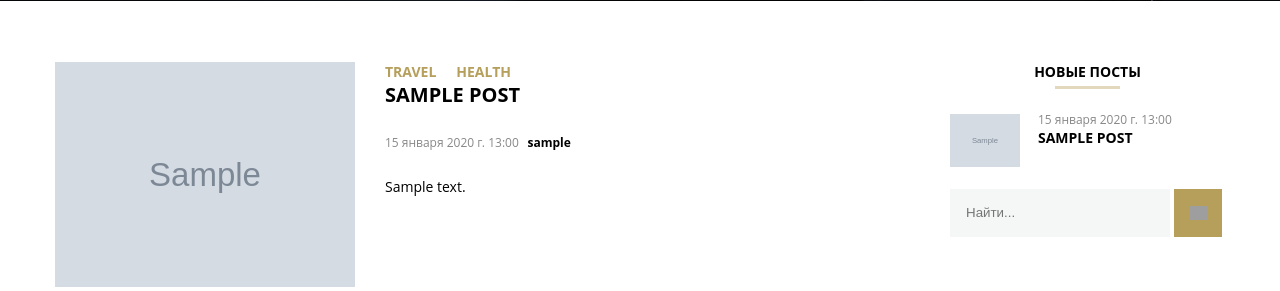
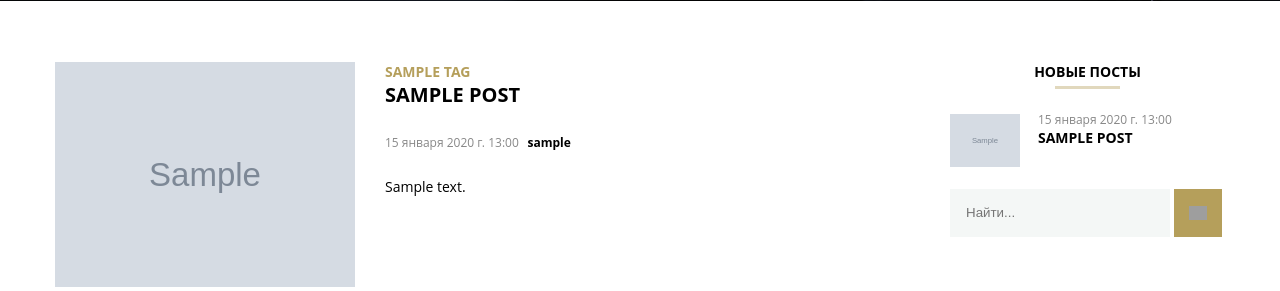
Before and after one commit to Pylearn2017/django-blog, a Django app: page / in a window 1280 px wide. Shown: the part 448-739 px from the top of the page. Run offline with Django 4.2, Linux system fonts and the light colour scheme; tables that the repository leaves empty hold one stand-in row (values such as "Sample post"); grey boxes marked "Sample" are stand-in pictures; some web fonts are replaced; grey boxes are pictures that could not be loaded.

Commit message:
add post own page

```diff
--- a/home/admin.py
+++ b/home/admin.py
@@ -1,5 +1,6 @@
 from django.contrib import admin
-from .models import Post
+from .models import Post, Tag
 
 # Register your models here.
 admin.site.register(Post)
+admin.site.register(Tag)
--- a/home/models.py
+++ b/home/models.py
@@ -3,8 +3,15 @@ from django.conf import settings
 from django.utils import timezone
 
 # Create your models here.
+class Tag(models.Model):
+    tag_name = models.CharField(max_length=200)
+
+    def __str__(self):
+        return self.tag_name
+
 class Post(models.Model):
     author = models.ForeignKey(settings.AUTH_USER_MODEL, on_delete=models.CASCADE)
+    tags = models.ManyToManyField(Tag, blank=True, null=True)
     title = models.CharField(max_length=200)
     img_url = models.CharField(max_length=200)
     text = models.TextField()
--- a/home/templates/home/post_list.html
+++ b/home/templates/home/post_list.html
@@ -12,15 +12,14 @@
             </div>
             <div class="article-text-column">
                 <ul class="tab-list">
+                    {% for tag in post.tags.all %}
                     <li class="tab-item">
-                        <a class="tab-link" href="#0">Travel</a>
+                        <a class="tab-link" href="#0">{{ tag }}</a>
                     </li>
-                    <li class="tab-item">
-                        <a class="tab-link" href="#0">Health</a>
-                    </li>
+                    {% endfor %}
                 </ul>
                 <h2 class="article-title">
-                    <a class="article-title-link" href="#0">{{ post.title }}</a>
+                    <a class="article-title-link" href="{% url 'post_detail' pk=post.pk %}">{{ post.title }}</a>
                 </h2>
                 <time class="article-datetime" datetime="2019-06-10">{{ post.published_date }}</time>
                 <cite class="article-author">{{ post.author }}</cite>
--- a/home/urls.py
+++ b/home/urls.py
@@ -3,4 +3,6 @@ from . import views
 
 urlpatterns = [
     path('', views.home_page, name='home'),
+    path('post/<int:pk>/', views.post_detail, name='post_detail'),
+
 ]
--- a/home/views.py
+++ b/home/views.py
@@ -1,4 +1,4 @@
-from django.shortcuts import render
+from django.shortcuts import render, get_object_or_404
 from django.utils import timezone
 from .models import Post
 
@@ -12,3 +12,11 @@ def home_page(request):
         'home/post_list.html',
         {'posts':posts}
         )
+
+def post_detail(request, pk):
+    post = get_object_or_404(Post, pk=pk)
+    return render(
+        request,
+        'home/post_detail.html',
+        {'post':post}
+        )
```
Also changed, not shown: home/templates/home/post_detail.html (added, +8 -0 lines), home/migrations/0003_tag_post_tag.py (added), home/migrations/0004_rename_tag_post_tags.py (added).
